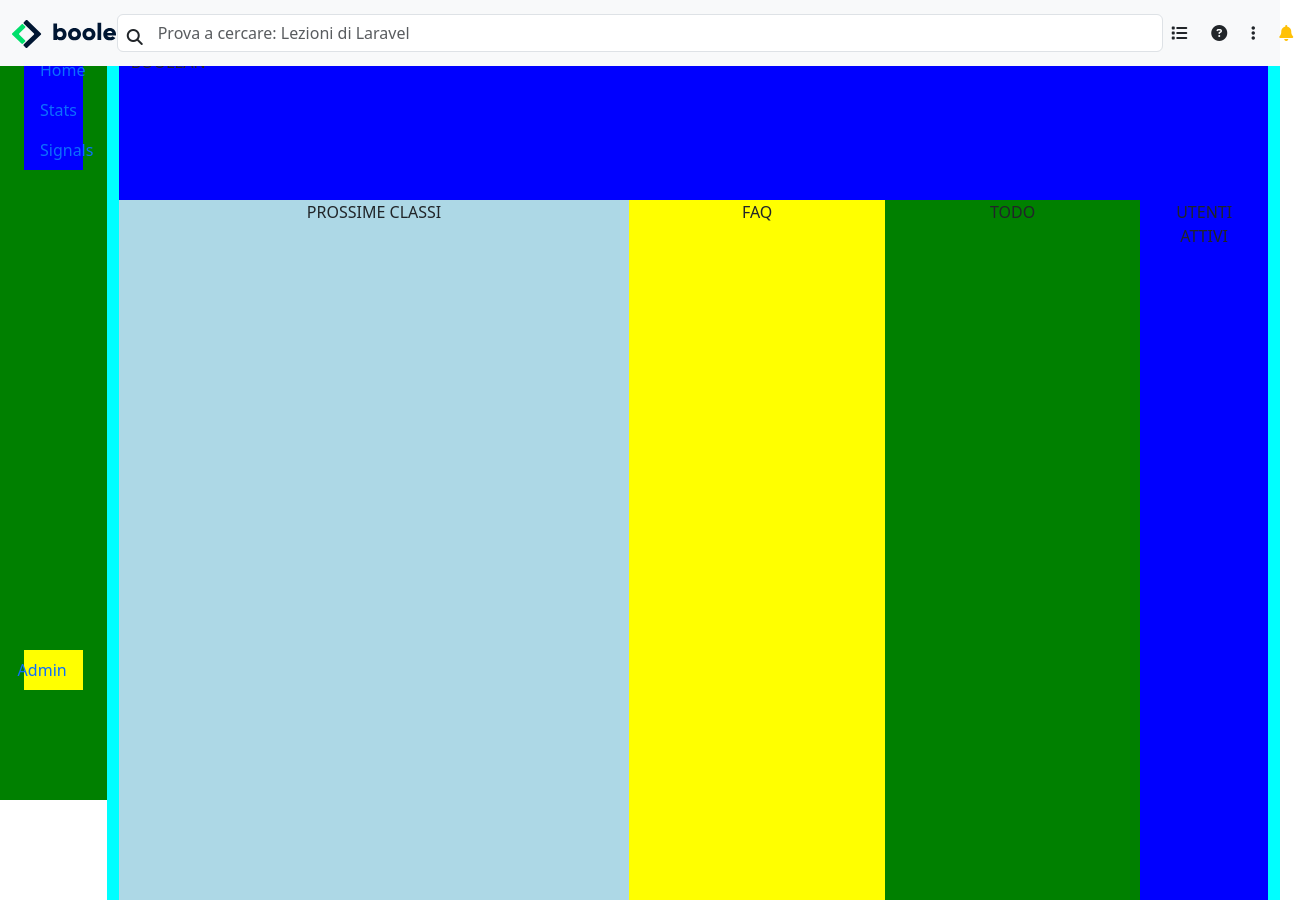
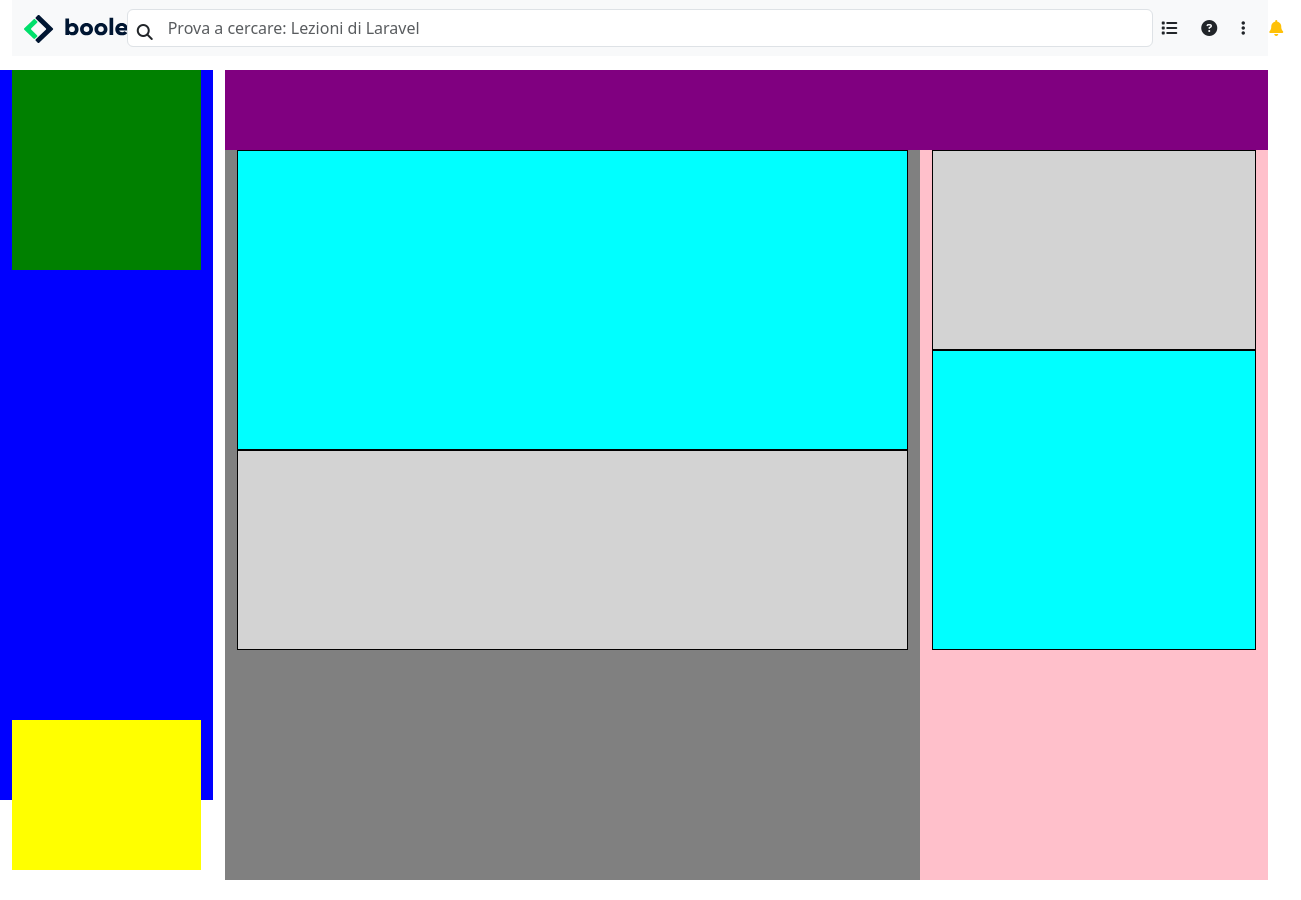
Before and after one commit to quintusdev/html-css-bootstrap-dashboard, a plain HTML site: page index.html in a window 1280 px wide. Shown: the whole page, 1301 px wide, since content can reach past the window. Drawn offline with nearby package versions, Linux system fonts and the light colour scheme.

Commit message:
[FEATURES][STYLE] FINE BLOCCHI COLORATI inizio contenuto

```diff
--- a/css/style.css
+++ b/css/style.css
@@ -1,37 +1,76 @@
-* {
+*{
+    margin: 0;
     padding: 0;
-    margin: 0;
     box-sizing: border-box;
 }
 
-header .container-fluid {
-    height: 50px;
+.hd{
+    height: 70px;
+    position: fixed;
+    z-index: 100;
 }
 
-.container-sidebar {
-    background-color: green;
-    height: calc(100vh - 50px);
+.height-contain{
+    padding-top: 70px;
 }
 
-.h{
-    height: calc(100vh - 50px);
+
+.contenitore-sx{
+    background-color: blue;
+    height: calc(100vh - 70px);
+    position: fixed;
 }
 
-.row {
-    height: 700px;
+.height{
+    height: 100vh;
 }
 
-.row2 {
+
+.green{
+    background-color: green;
+    height: 200px;
+}
+
+.yellow{
+    background-color: yellow;
     height: 150px;
 }
 
-.col-12 {
-    height: 100px;
+
+.grey{
+    background-color: grey;
+    height: calc(100vh - 70px);
+}
+
+.pink{
+    background-color: pink;
+    height: calc(100vh - 70px);
+}
+
+.purple{
+    background-color: purple;
+    height: 80px;
+}
+
+.acqua, .lightgrey{
+    border: 1px solid black;
+}
+
+.acqua{
+    background-color: aqua;
+    height: 300px;
+}
+
+.lightgrey{
+    background-color: lightgray;
+    height: 200px;
 }
 
 .pleft {
     padding-left: 40px;
 }
+
+/* STYLE HEADER */
 
     .search-bar {
         position: relative;
@@ -43,28 +82,4 @@ header .container-fluid {
         left: 10px;
     }
 
-/* sfondi */
-
-.green {
-    background-color: green;
-}
-
-.acqua {
-    background-color: aqua;
-}
-
-.yellow {
-    background-color: yellow;
-}
-
-.blue {
-    background-color: blue;
-}
-
-.purple {
-    background-color: purple;
-}
-
-.lightblue {
-    background-color: lightblue;
-}
+/* STYLE HEADER */
--- a/index.html
+++ b/index.html
@@ -20,7 +20,9 @@
     <body>
         <!-- INIZIO HEADER -->
         <header>
-            <div class="container-fluid p-0">
+            <div class="container-fluid hd">
+                <div class="row">
+                    <div class="col-12">
                         <nav class="navbar bg-body-tertiary">
                             <div class="container-fluid">
                                 <div class="col-1">
@@ -43,58 +45,48 @@
                             </div>
                         </nav>
                     </div>
+                </div>
+            </div>
         </header>
         <!-- FINE HEADER -->
+
         <!-- INIZIO MAIN -->
         <main>
-            <!-- INIZIO SIDEBAR -->
+        <div class="container-fluid height-contain">
+            <div class="row">
+                <div class="col-2 contenitore-sx">
                     <div class="container-fluid">
-                <div class="row">
-                    <div class="col-1 container-sidebar">
-                        <div class="container-fluid">
-                            <div class="row justify-content-between flex-column">
-                                <div class="col-12">
-                                    <nav class="nav blue">
-                                        <a class="nav-link active" aria-current="page" href="#">Home</a>
-                                        <a class="nav-link" href="#">Stats</a>
-                                        <a class="nav-link" href="#">Signals</a>
-                                    </nav>
+                        <div class="row height justify-content-between flex-column">
+                            <div class="col-12 green">
+
                             </div>
-                                <div class="col-12">
-                                    <nav class="nav justify-content-end yellow">
-                                        <a class="nav-link" href="#">Admin</a>
-                                    </nav>
+                            <div class="col-12 yellow"></div>
                         </div>
                     </div>
                 </div>
-                    </div>
-                    <div class="col-11 acqua">
-                            <div class="container-fluid blue">
-                                <div class="row2 h">
-                                    <div class="col-12">
-                                        BOOLEAN
+                <div class="col-10 offset-2">
+                    <div class="container-fluid">
+                        <div class="row">
+                            <div class="col-12 purple">
+
                             </div>
                         </div>
                     </div>
                     <div class="container-fluid">
-                                <div class="row text-center">
-                                    <div class="col-8 purple">
-                                        <div class="row">
-                                            <div class="col-8 lightblue">
-                                                PROSSIME CLASSI
-                                            </div>
-                                            <div class="col-4 flex-column yellow">
-                                                FAQ
+                        <div class="row ">
+                            <div class="col-12 col-md-8 grey">
+                                <div class="container-fluid">
+                                    <div class="row flex-column">
+                                        <div class="col-12 acqua"></div>
+                                        <div class="col-12 lightgrey"></div>
                                     </div>
                                 </div>
                             </div>
-                                    <div class="col-4 lightblue">
-                                        <div class="row">
-                                            <div class="col-8 green">
-                                                TODO
-                                            </div>
-                                            <div class="col-4 blue">
-                                                UTENTI ATTIVI
+                            <div class="col-12 col-md-4 pink">
+                                <div class="container-fluid">
+                                    <div class="row flex-column">
+                                        <div class="col-12 lightgrey"></div>
+                                        <div class="col-12 acqua"></div>
                                     </div>
                                 </div>
                             </div>
@@ -103,8 +95,8 @@
                 </div>
             </div>
         </div>
+    </main>
+    <!-- INIZIO MAIN -->
 
-        </main>
-        <!-- FINE MAIN -->
     </body>
 </html>
```
Lines whose indentation alone changed are shown as unchanged.
